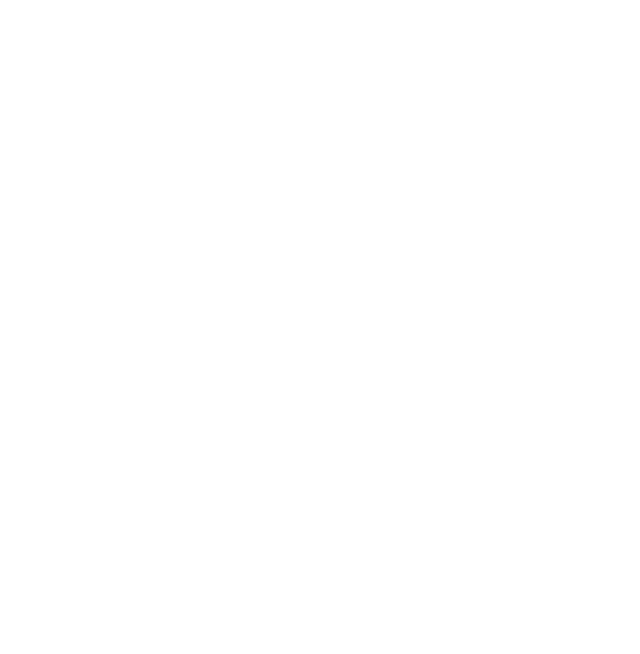
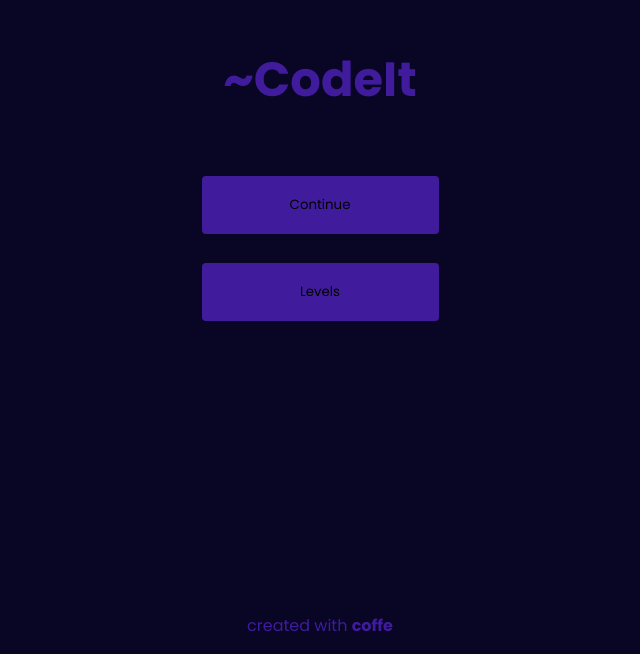
Before and after one commit to basementy/codeit, a Vue app: page /menu in a window 1280 px wide. Shown: the part 146-800 px from the top of the page, without its empty margins (320-960 px from the left). Built offline with nearby package versions, Linux system fonts and the light colour scheme.

Commit message:
(feat) create view menu

```diff
--- a/src/App.vue
+++ b/src/App.vue
@@ -24,6 +24,8 @@
   padding: 0px;
   box-sizing: border-box;
   font-family: 'Poppins', sans-serif;
+
+  background: #080525;
 }
 
 #app {
--- a/src/views/menu/index.vue
+++ b/src/views/menu/index.vue
@@ -1,12 +1,60 @@
 <template>
   <div>
+    <div>
+      <span id="title">~CodeIt</span>
+      <router-link to="/teste">
+        <button v-on:click="handleContinue" class="button">Continue</button>
+      </router-link>
+      <router-link to="/levels">
+        <button class="button">Levels</button>
+      </router-link>
+    </div>
+    <div class="footer">
+      <span>
+        created with <strong>coffe</strong>
+      </span>
+    </div>
   </div>
 </template>
 
 <script lang="ts">
 import Vue from 'vue';
 
-export default Vue.extend({
+export default Vue.extend({});
+</script>
 
-});
-</script>
+<style scoped >
+
+div {
+  display: flex;
+  flex-direction: column;
+  align-items: center;
+  text-align: center;
+}
+
+#title {
+  font-style: normal;
+  font-weight: bold;
+  font-size: 48px;
+  color: #401C9C;
+  margin-top: 80%;
+  margin-bottom: 60px;
+}
+
+.button {
+  background: #401C9C;
+  width: 237px;
+  height: 58px;
+  border: 0;
+  border-radius: 4px;
+  margin-bottom: 29px;
+}
+
+.footer {
+  position: fixed;
+  bottom: 0;
+  color: #401C9C;
+  margin-bottom: 1rem;
+}
+
+</style>
```
